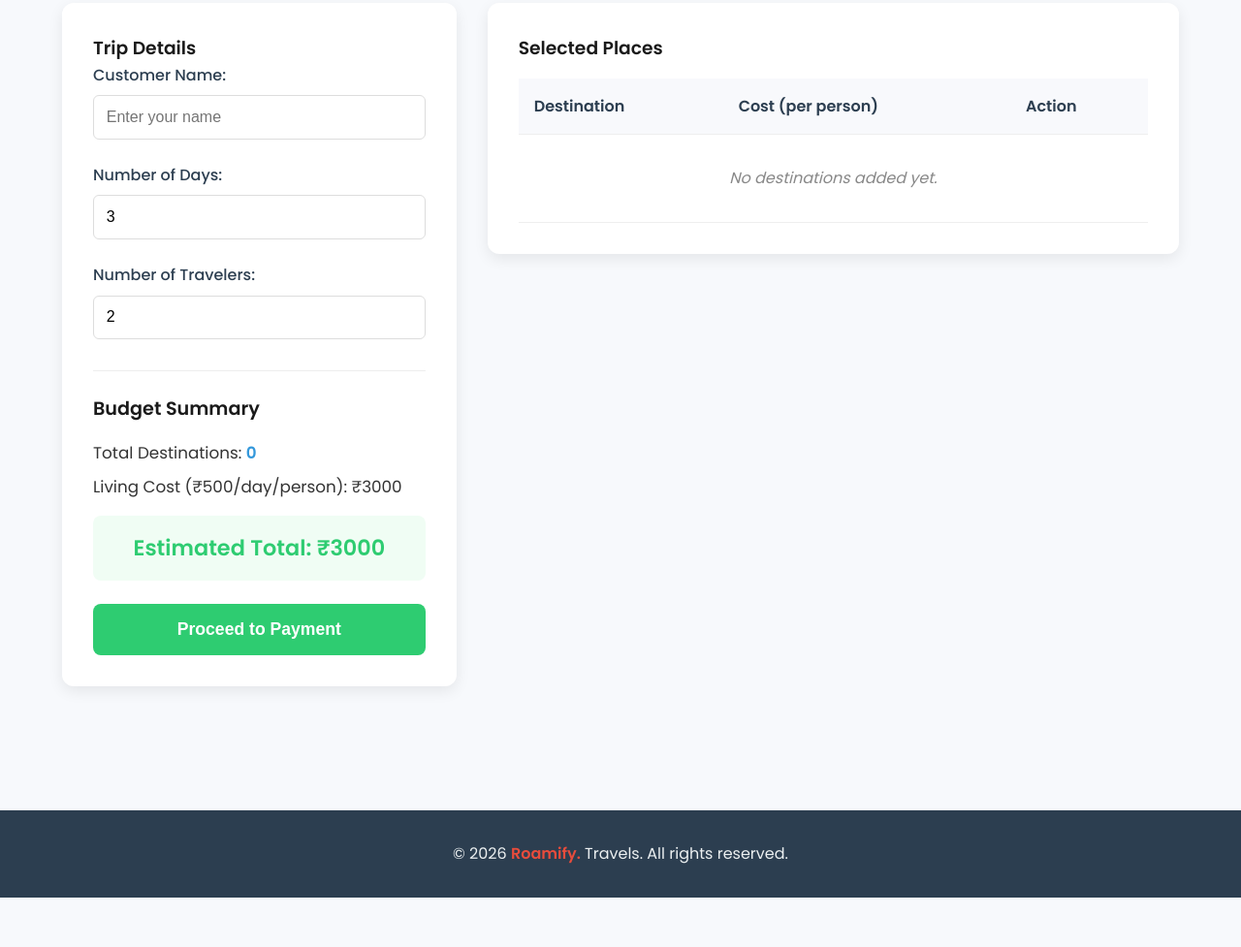
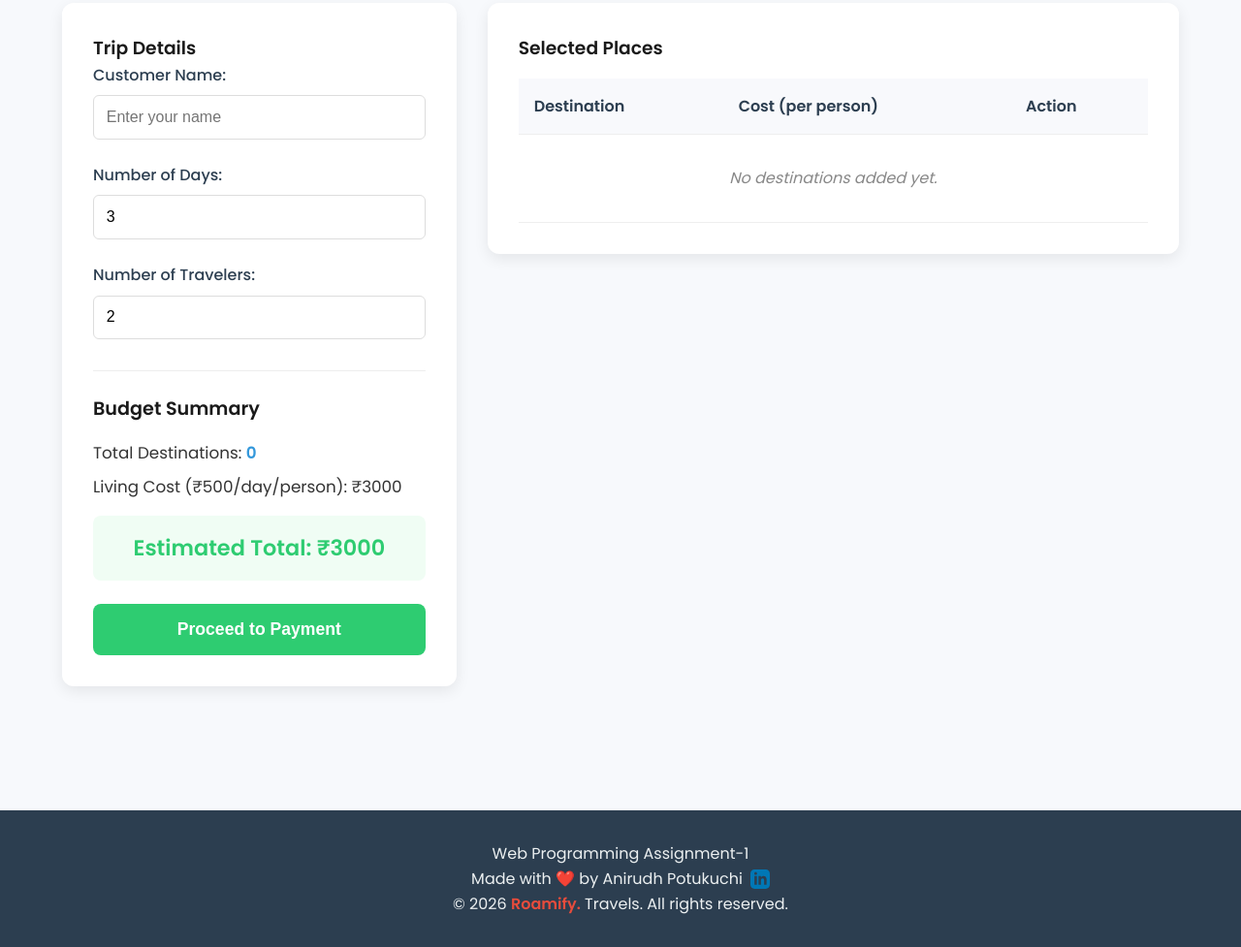
Before and after one commit to AnirudhPotukuchi/Roamify, a plain HTML site: page HeroPage.html in a window 1280 px wide. Shown: the part 3021-3998 px from the top of the page at 97% size. Before the commit the page ends 3947 px from the top, so only its background shows below. Drawn offline with Linux system fonts and the light colour scheme.

Commit message:
Update HeroPage.html

```diff
--- a/HeroPage.html
+++ b/HeroPage.html
@@ -140,6 +140,15 @@
         </section>
     </main>
     <footer>
+        <p>Web Programming Assignment-1</p>
+        <p style="display: flex; align-items: center; justify-content: center; gap: 8px;">
+            Made with ❤️ by Anirudh Potukuchi
+            <a href="https://www.linkedin.com/in/s-r-anirudh-potukuchi/" target="_blank" rel="noopener noreferrer" aria-label="LinkedIn" style="color: #0077b5; display: flex; align-items: center; transition: opacity 0.3s ease;" onmouseover="this.style.opacity='0.8'" onmouseout="this.style.opacity='1'">
+                <svg xmlns="http://www.w3.org/2000/svg" width="20" height="20" viewBox="0 0 24 24" fill="currentColor">
+                    <path d="M19 0h-14c-2.761 0-5 2.239-5 5v14c0 2.761 2.239 5 5 5h14c2.762 0 5-2.239 5-5v-14c0-2.761-2.238-5-5-5zm-11 19h-3v-11h3v11zm-1.5-12.268c-.966 0-1.75-.79-1.75-1.764s.784-1.764 1.75-1.764 1.75.79 1.75 1.764-.783 1.764-1.75 1.764zm13.5 12.268h-3v-5.604c0-3.368-4-3.113-4 0v5.604h-3v-11h3v1.765c1.396-2.586 7-2.777 7 2.476v6.759z"/>
+                </svg>
+            </a>
+        </p>
         <p>&copy; 2026 <span class="footer-logo">Roamify.</span> Travels. All rights reserved.</p>
     </footer>
 
```
